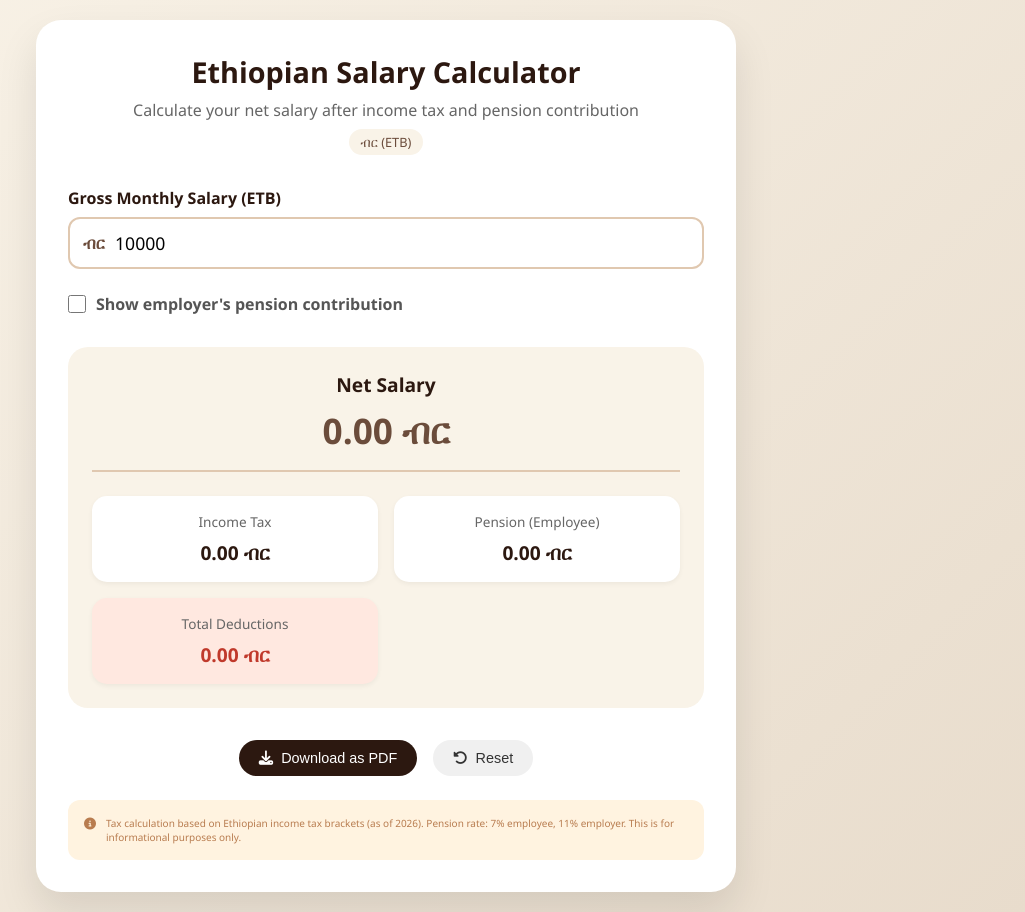
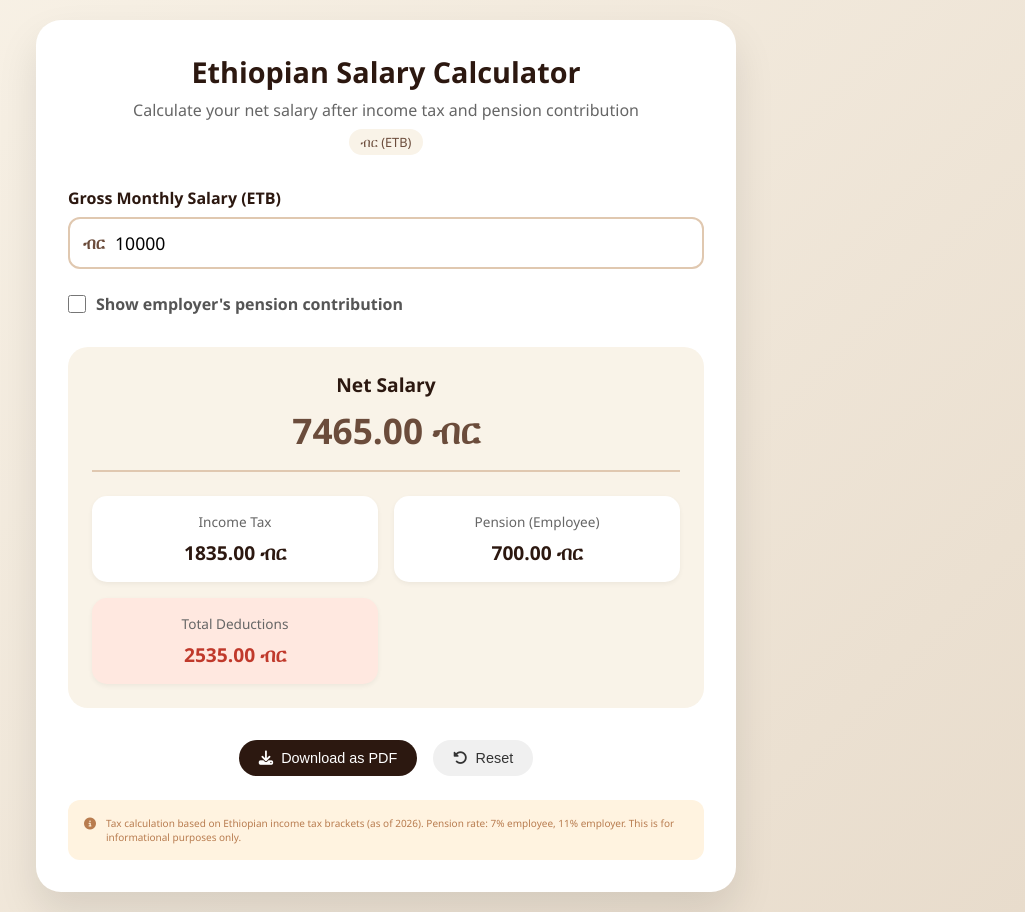
Before and after one commit to amardelil/ethiopian-salary-calculator, a plain HTML site: page index.html in a window 1280 px wide. Shown: the whole page, without its empty margins (254-1279 px from the left). Drawn offline with Linux system fonts and the light colour scheme.

Commit message:
Update index.html

```diff
--- a/index.html
+++ b/index.html
@@ -71,7 +71,7 @@
         </div>
     </div>
 
-    <script src="taxscript.js"></script>
+    <script src="script.js"></script>
     <!-- Include html2pdf for PDF generation (optional) -->
     <script src="https://cdnjs.cloudflare.com/ajax/libs/html2pdf.js/0.10.1/html2pdf.bundle.min.js" integrity="sha512-GsLlZN/3F2ErC5ifS5QtgpiJtWd43JWSuIgh7mbzZ8zBps+dvLusV+eNQATqgA/HdeKFVgA5v3S/cIrLF7QnIg==" crossorigin="anonymous" referrerpolicy="no-referrer"></script>
 </body>
```
